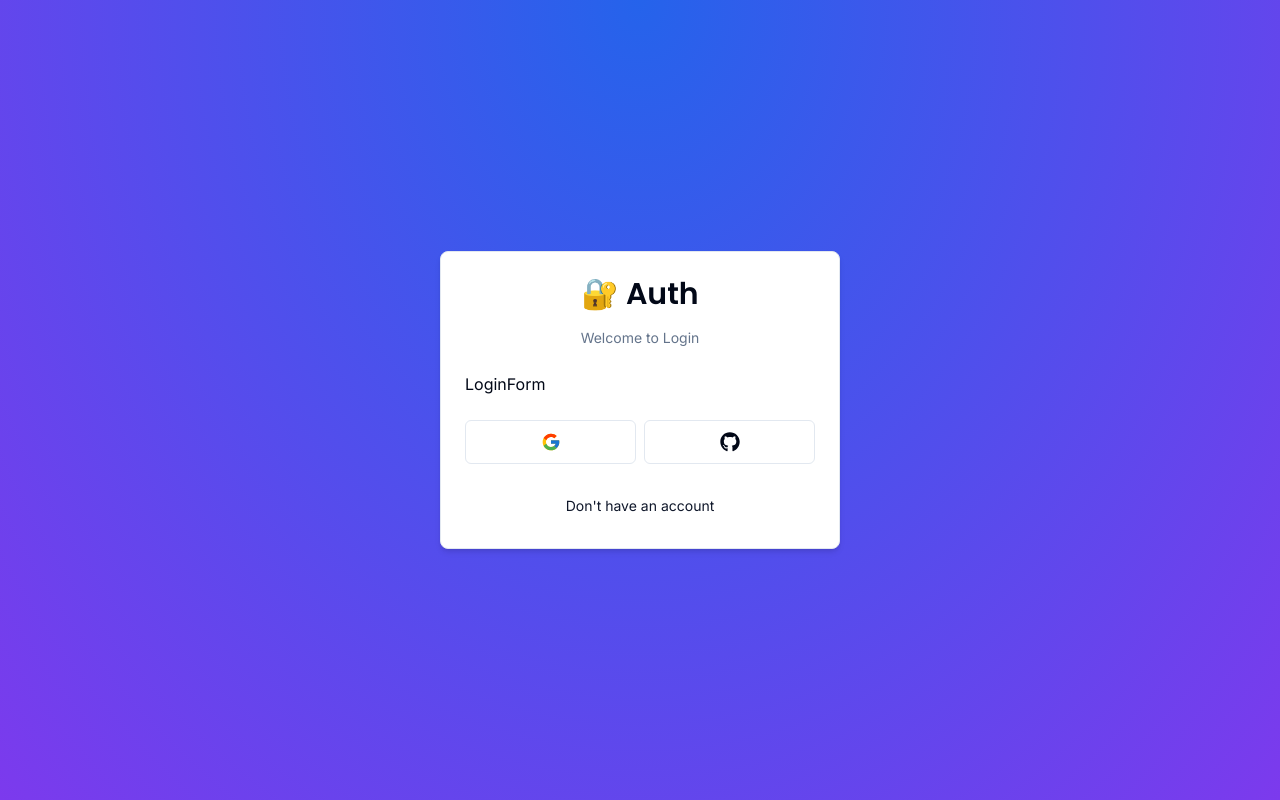
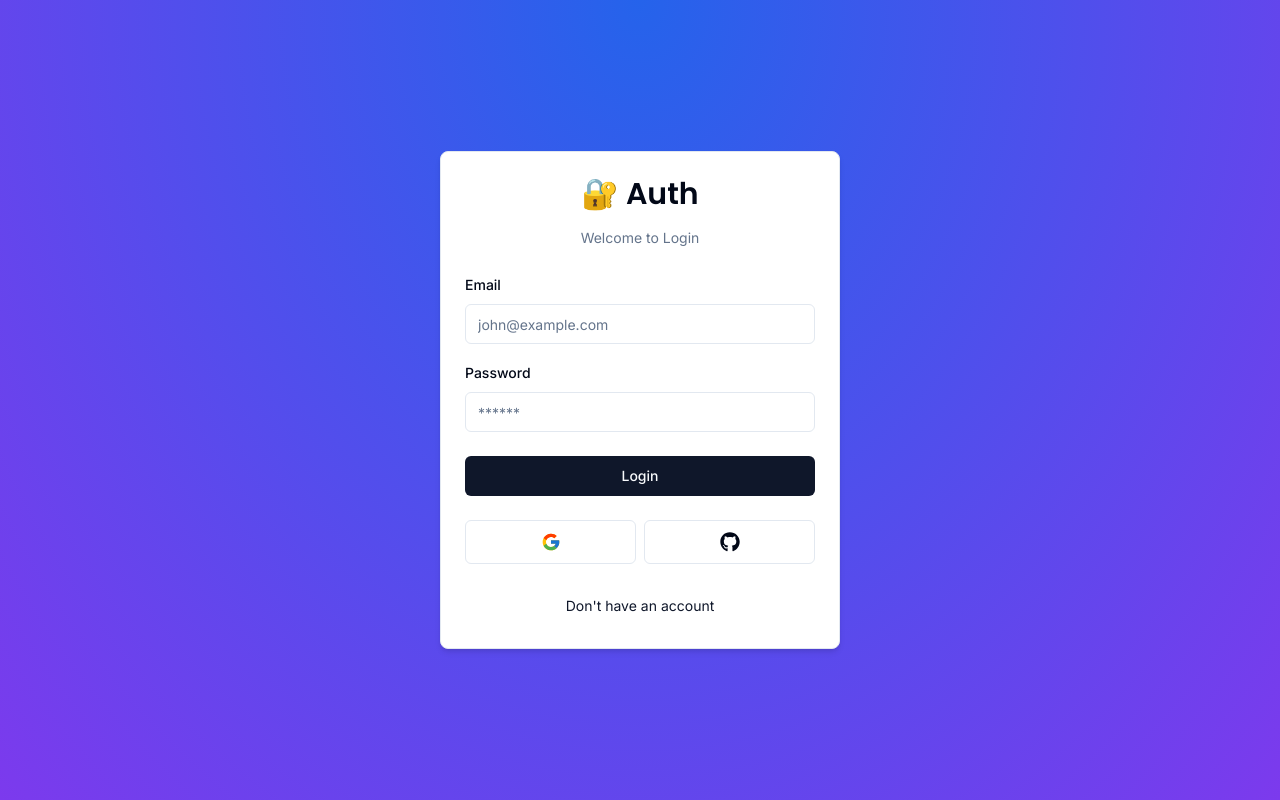
Before and after one commit to pvvquang/nextjs-c, a Next.js app: page /auth/login in a window 1280 px wide. Built offline with nearby package versions, Linux system fonts and the light colour scheme.

Commit message:
update UI login form

```diff
--- a/components/auth/login-form.tsx
+++ b/components/auth/login-form.tsx
@@ -1,7 +1,39 @@
-import React from "react";
+"use client";
+
+import * as z from "zod";
+
+import { useForm } from "react-hook-form";
+import { zodResolver } from "@hookform/resolvers/zod";
+import { LoginSchema } from "@/schemas";
+
+import {
+  Form,
+  FormControl,
+  FormField,
+  FormItem,
+  FormLabel,
+  FormMessage,
+} from "@/components/ui/form";
+import { Input } from "@/components/ui/input";
+import { Button } from "@/components/ui/button";
 import CardWrapper from "@/components/auth/card-wrapper";
+import FormMessageCustom from "@/components/common/form-message-custom";
+
+type LoginFormValue = z.infer<typeof LoginSchema>;
 
 function LoginForm() {
+  const form = useForm<LoginFormValue>({
+    resolver: zodResolver(LoginSchema),
+    defaultValues: {
+      email: "",
+      password: "",
+    },
+  });
+
+  const onSubmit = (values: LoginFormValue) => {
+    console.log({ values });
+  };
+
   return (
     <CardWrapper
       headerLabel="Welcome to Login"
@@ -9,7 +41,52 @@
       backButtonHref="/auth/register"
       showSocial
     >
-      LoginForm
+      <Form {...form}>
+        <form onSubmit={form.handleSubmit(onSubmit)} className="space-y-6">
+          <div className="space-y-4">
+            {/* Email  */}
+            <FormField
+              control={form.control}
+              name="email"
+              render={({ field }) => (
+                <FormItem>
+                  <FormLabel>Email</FormLabel>
+                  <FormControl>
+                    <Input
+                      {...field}
+                      placeholder="john@example.com"
+                      type="email"
+                    />
+                  </FormControl>
+                  <FormMessage />
+                </FormItem>
+              )}
+            />
+            {/* Password */}
+            <FormField
+              control={form.control}
+              name="password"
+              render={({ field }) => (
+                <FormItem>
+                  <FormLabel>Password</FormLabel>
+                  <FormControl>
+                    <Input {...field} placeholder="******" type="password" />
+                  </FormControl>
+                  <FormMessage />
+                </FormItem>
+              )}
+            />
+          </div>
+
+          {/* Form Error Message from server */}
+          {false && (
+            <FormMessageCustom type="success" message="Something went wrong!" />
+          )}
+          <Button className="w-full" type="submit">
+            Login
+          </Button>
+        </form>
+      </Form>
     </CardWrapper>
   );
 }
--- /dev/null
+++ b/components/common/form-message-custom.tsx
@@ -0,0 +1,30 @@
+import { CheckCircle2Icon, TriangleAlertIcon } from "lucide-react";
+
+type FormMessageCustomProps = {
+  type: "error" | "success";
+  message?: string;
+};
+
+function FormMessageCustom({ type, message }: FormMessageCustomProps) {
+  if (!message) {
+    return null;
+  }
+
+  const isError = type === "error";
+
+  const containerClass = isError
+    ? "bg-destructive/15 p-3 rounded-md flex items-center gap-x-2 text-sm text-destructive"
+    : "bg-emerald-500/15 p-3 rounded-md flex items-center gap-x-2 text-sm text-emerald-500";
+  return (
+    <div className={containerClass}>
+      {isError ? (
+        <TriangleAlertIcon className="w-4 h-4" />
+      ) : (
+        <CheckCircle2Icon className="w-4 h-4" />
+      )}
+      {message}
+    </div>
+  );
+}
+
+export default FormMessageCustom;
--- /dev/null
+++ b/schemas/index.ts
@@ -0,0 +1,6 @@
+import * as z from "zod";
+
+export const LoginSchema = z.object({
+  email: z.string().email({ message: "Email is required!" }),
+  password: z.string().min(1, { message: "Password is required" }),
+});
```
